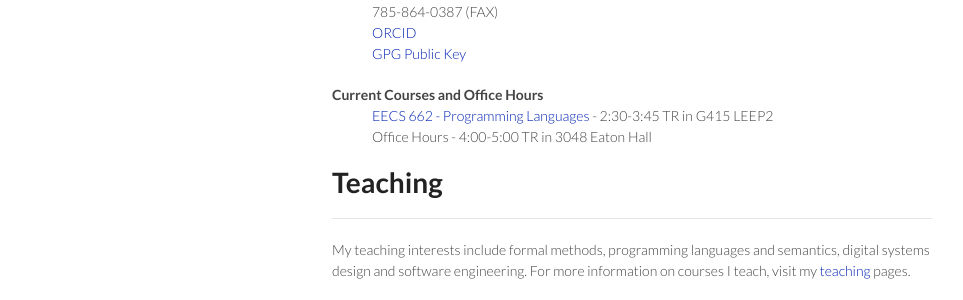
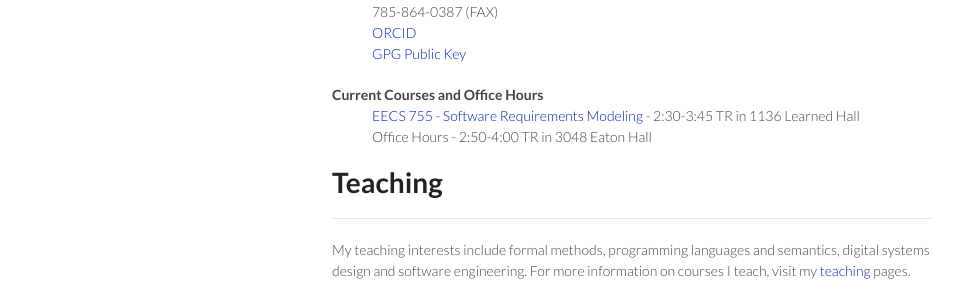
Before and after one commit to palexand/palexand.github.io, a Jekyll site: the page built from index.md, in a window 1280 px wide and 1299 px high. Shown: the part 506-806 px from the top of the window, without its empty margins (158-1121 px from the left). Built offline with Jekyll 4.4.1, drawn with Linux system fonts in a browser that asks for light colours.

Commit message:
updates for 2025

```diff
--- a/_config.yml
+++ b/_config.yml
@@ -4,7 +4,7 @@ github: https://github.com/palexand
 title: Dr. Perry Alexander
 subtitle: The University of Kansas
 ohrsoff: 3048 Eaton Hall
-ohrs: 4:00-5:00 TR
+ohrs: 2:50-4:00 TR
 markdown: kramdown
 name: WPA
 description: Perry Alexander's Website
--- a/_data/teaching.yml
+++ b/_data/teaching.yml
@@ -11,8 +11,6 @@
   github: palexand
   repo: eecs662
   description: This course is an undergraduate introduction to programming language concepts. It is taught by implementing a collection of interpreters that implement language features. Specific topics include structuring an interpreter, abstract syntax, early and late binding, laziness and strictness, function definition and application, static an dynamic scoping, and techniques for implementing these features.
-  when: 2:30-3:45 TR
-  where: G415 LEEP2
 
 - name: EECS 742 - Static Analysis
   github: palexand
@@ -28,6 +26,8 @@
   github: palexand
   repo: eecs755
   description: Software Requirements Modeling is an advanced introduction to modern techniques for specification, verification and implementation of software systems. Topics covered are equally useful for hardware and software verification. We will learn to write formal specifications, refine specifications and verify that implementations meet their requirements. Specific topics include axiomatic specification, invariants, algebraic types and induction, constructive specification, assume-guarantees style specification, safety and liveness, and natural deduction. Currently we use the Coq verification tool, but techniques learned apply equally well to other verification systems.
+  where: 1136 Learned Hall
+  when: 2:30-3:45 TR
 
 - name: EECS 843 - Programming Language Foundations II
   github: palexand
```
